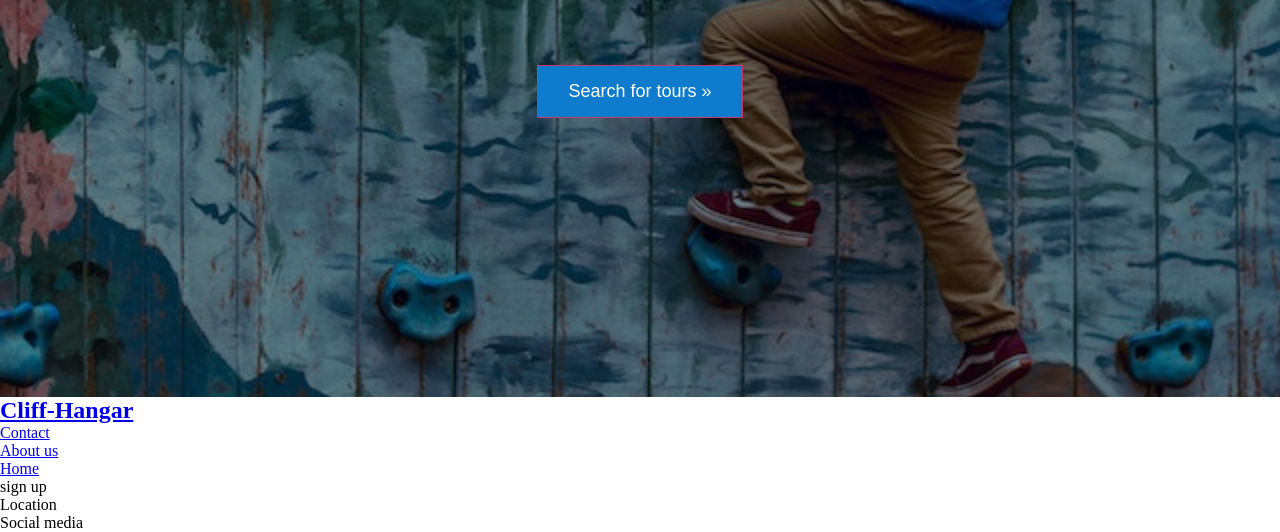
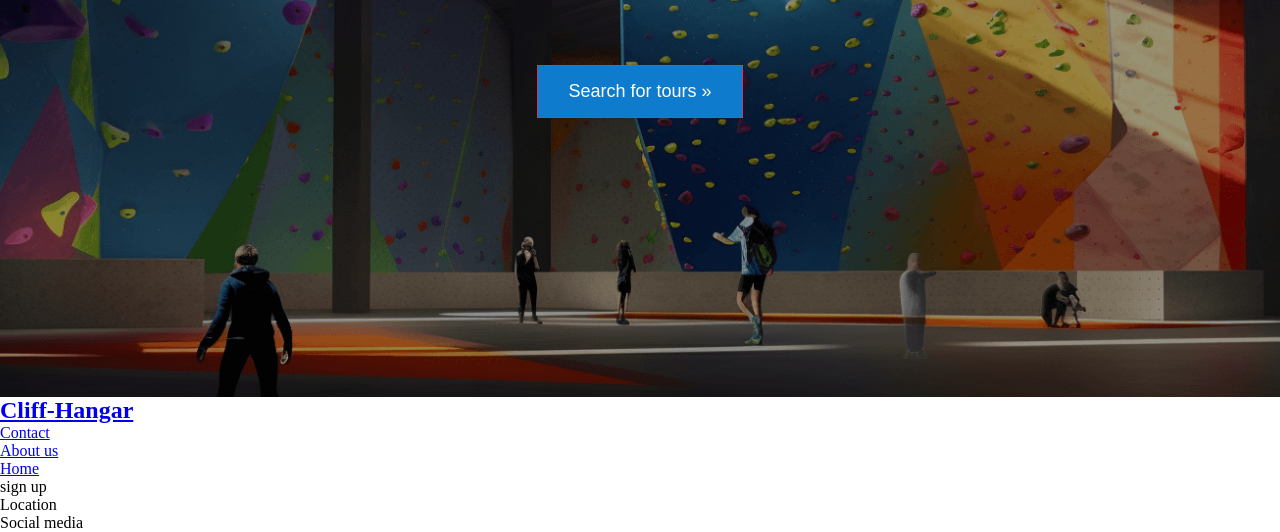
Before and after one commit to BlackBoltBeta/Cliff-Hangar-Boulder-Club, a plain HTML site: page index.html in a window 1280 px wide. Shown: the part 403-935 px from the top of the page. Drawn offline with Linux system fonts and the light colour scheme.

Commit message:
changed hero image

```diff
--- a/assets/css/style.css
+++ b/assets/css/style.css
@@ -9,6 +9,10 @@ body {
     margin: 0;
     padding: 0;
 }
+
+/* hero image */
+
+/* Code taken from https://blog.hubspot.com/marketing/hero-image */
 .hero {
     position: relative;
     width: 100vw;
@@ -24,7 +28,7 @@ body {
     left: 0;
     width: 100%;
     height: 100%;
-    background: url(../images/hero-image-v04.jpg);
+    background: url(../images/hero-image-reducedv5.png);
     background-repeat: no-repeat;
     background-size: cover;
     background-position: center center;
```
Also changed, not shown: assets/images/hero-image-reducedv5.png (added).
